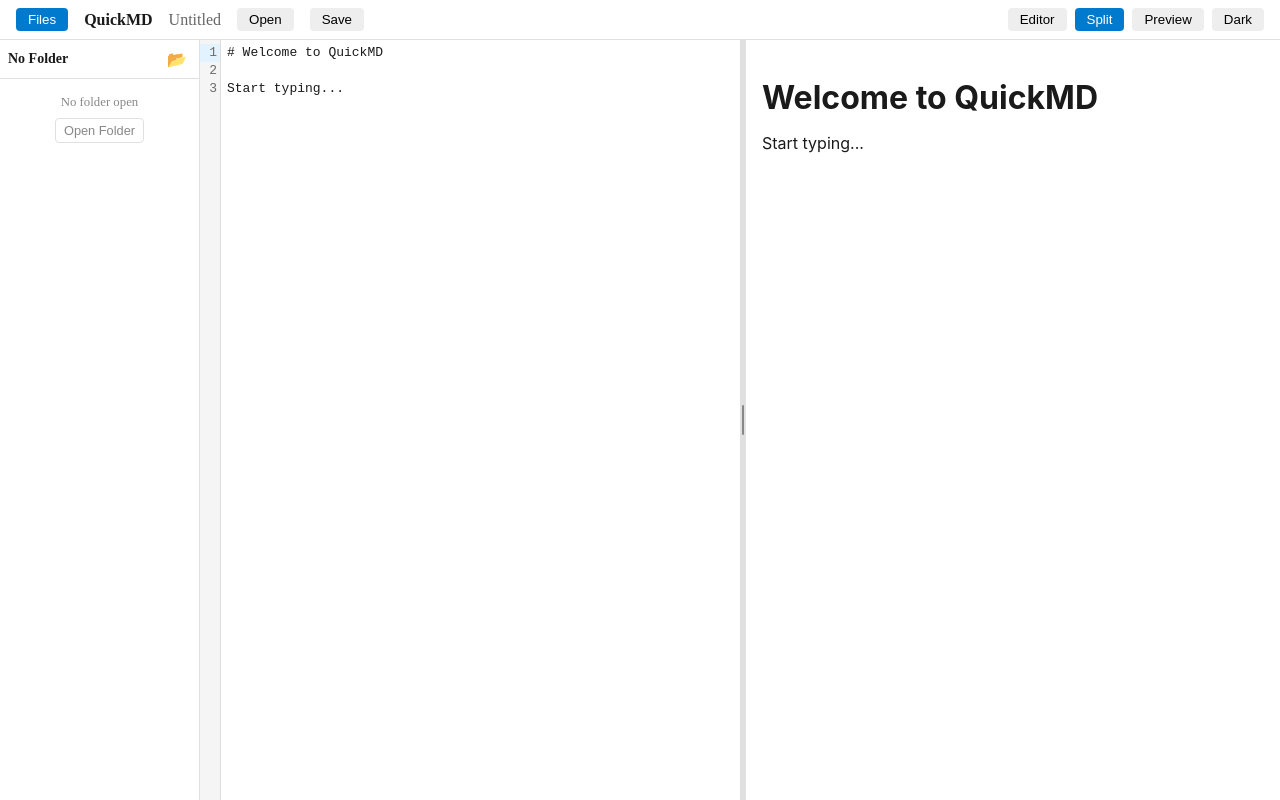
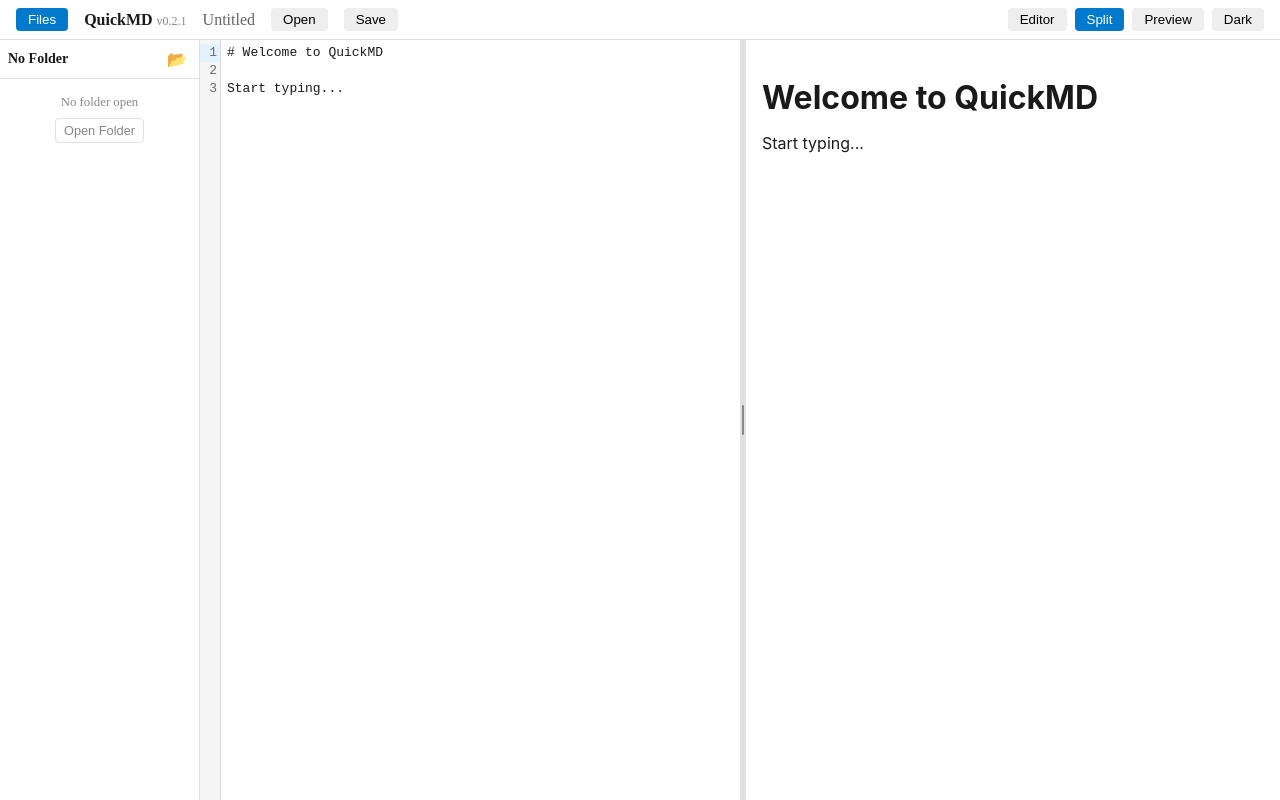
Before and after one commit to mohokh67/quickmd, a React (Vite) app: page / in a window 1280 px wide. Built offline with nearby package versions, Linux system fonts and the light colour scheme.

Commit message:
feat(toolbar): show app version from package.json next to QuickMD

```diff
--- a/src/components/Toolbar.tsx
+++ b/src/components/Toolbar.tsx
@@ -1,5 +1,6 @@
 import React from 'react';
 import { useStore, ViewMode } from '../store';
+import { version } from '../../package.json';
 
 const buttonStyle: React.CSSProperties = {
   padding: '0.25rem 0.75rem',
@@ -67,7 +68,7 @@ export function Toolbar() {
         Files
       </button>
 
-      <span style={{ fontWeight: 'bold' }}>QuickMD</span>
+      <span style={{ fontWeight: 'bold' }}>QuickMD <span style={{ fontWeight: 'normal', fontSize: '0.75rem', color: '#888' }}>v{version}</span></span>
       <span style={{ color: '#666' }}>
         {fileName}
         {isDirty ? ' *' : ''}
```
